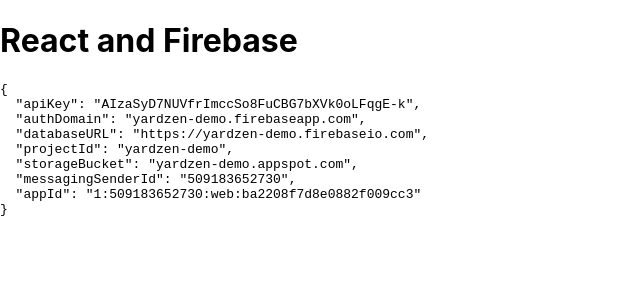
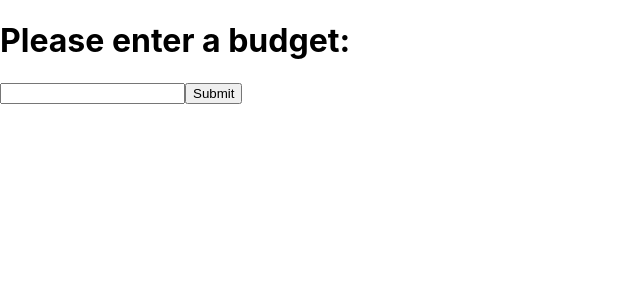
Before and after one commit to erikljun/yardzen-budget-calculator, a React (Create React App) app in the folder budget-calculator/: page / in a window 1280 px wide. Shown: the top 300 px of the page, without its empty margins (0-640 px from the left). Built offline with nearby package versions, Linux system fonts and the light colour scheme; no server answers; the database is empty.

Commit message:
added budget input box

```diff
--- a/budget-calculator/src/App.tsx
+++ b/budget-calculator/src/App.tsx
@@ -1,6 +1,7 @@
 import React from 'react';
 import firebase from 'firebase';
 import 'firebase/firestore';
+import BudgetInput from './BudgetInput';
 
 export default function App() {
   const firebaseApp = firebase.apps[0];
@@ -15,11 +16,19 @@
     });
 
   return (
-    <div>
-      <h1>React and Firebase</h1>
-      <code>
-        <pre>{JSON.stringify(firebaseApp.options, null, 2)}</pre>
-      </code>
-    </div>
+    // <div>
+    //   <h1>React and Firebase</h1>
+    //   <code>
+    //     <pre>{JSON.stringify(firebaseApp.options, null, 2)}</pre>
+    //   </code>
+    // </div>
+    // <form>
+    //   <label>
+    //     Name:
+    //     <input type="text" name="name" />
+    //   </label>
+    //   <input type="submit" value="Submit" />
+    // </form>
+    <BudgetInput budget="" />
   );
 }
--- /dev/null
+++ b/budget-calculator/src/BudgetInput.tsx
@@ -0,0 +1,50 @@
+import React from 'react';
+
+interface BudgetProps {
+  budget: string;
+}
+
+interface BudgetState {
+  budget: string;
+}
+
+export default class BudgetInput extends React.Component<
+  BudgetProps,
+  BudgetState
+> {
+  constructor(props: any) {
+    super(props);
+    this.state = { budget: '' };
+
+    this.handleChange = this.handleChange.bind(this);
+    this.handleSubmit = this.handleSubmit.bind(this);
+  }
+
+  handleChange(event: any) {
+    this.setState({ budget: event.target.value });
+  }
+
+  handleSubmit(event: any) {
+    const { budget } = this.state;
+    alert(`A name was submitted: ${budget}`);
+    event.preventDefault();
+  }
+
+  render() {
+    const { budget } = this.state;
+    return (
+      <form onSubmit={this.handleSubmit}>
+        <label htmlFor="budgetId">
+          <h1>Please enter a budget:</h1>
+          <input
+            type="text"
+            id="budgetId"
+            value={budget}
+            onChange={this.handleChange}
+          />
+        </label>
+        <input type="submit" value="Submit" />
+      </form>
+    );
+  }
+}
```
